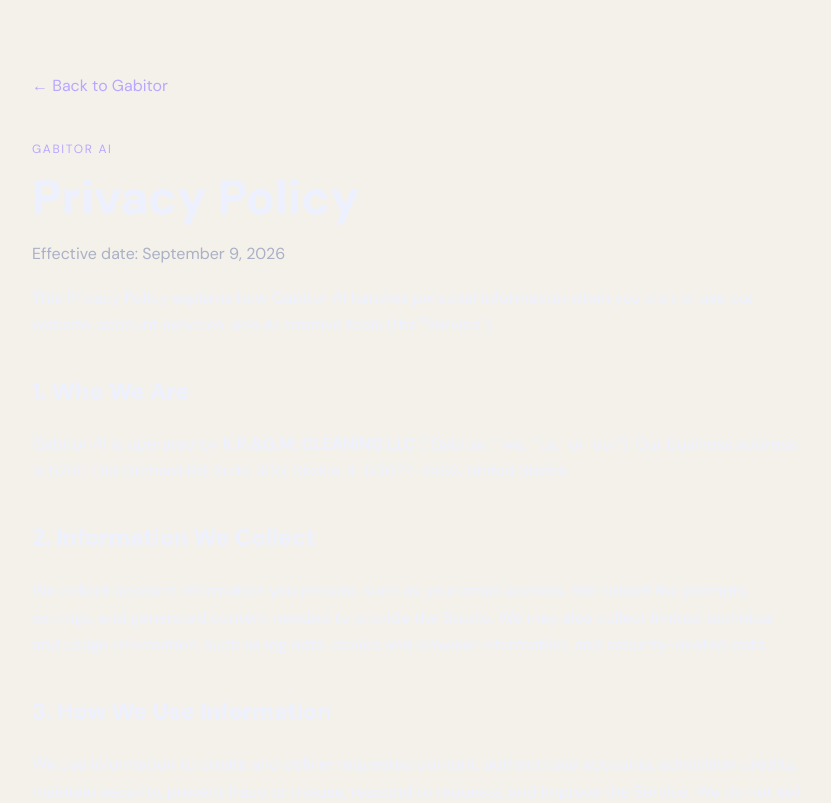
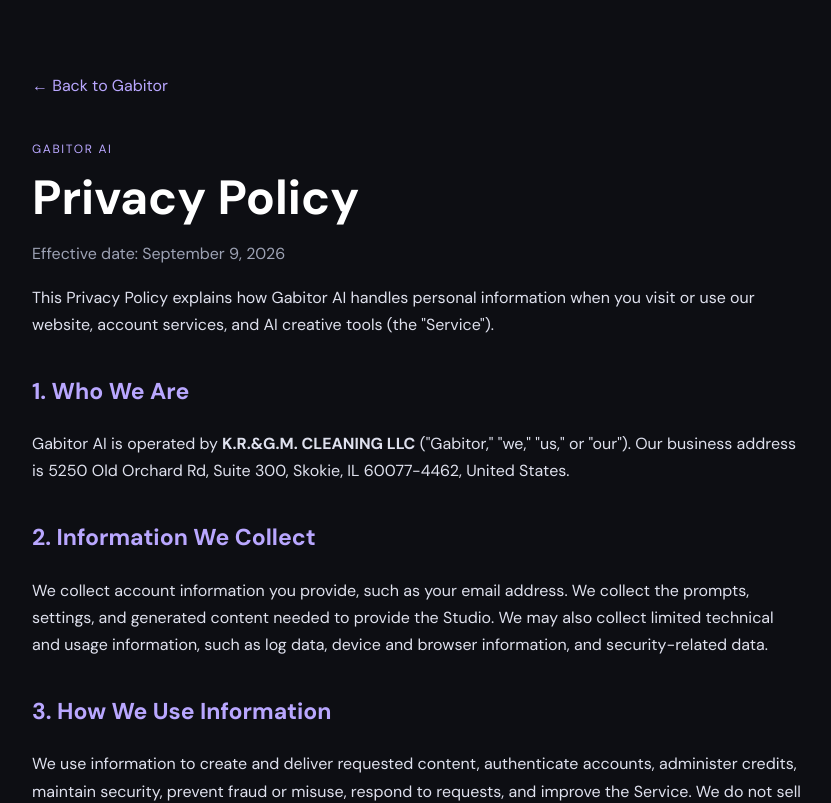
Before and after one commit to Gabitor-code/ai-image-studio, a Next.js app: page /privacy in a window 1280 px wide. Shown: the top 803 px of the page, without its empty margins (222-1053 px from the left). Built offline with nearby package versions, Linux system fonts and the light colour scheme; a web font is replaced by a local one.

Commit message:
polici 2

```diff
--- a/app/privacy/page.js
+++ b/app/privacy/page.js
@@ -10,5 +10,5 @@ const sections = [
 ];
 
 export default function PrivacyPolicy() {
- return <main style={{maxWidth:820,margin:'0 auto',padding:'72px 24px',color:'#edf0ff',lineHeight:1.7}}><a href="/" style={{color:'#b9a7ff',textDecoration:'none'}}>← Back to Gabitor</a><p style={{letterSpacing:'0.14em',fontSize:12,color:'#b9a7ff',marginTop:40}}>GABITOR AI</p><h1 style={{fontSize:48,lineHeight:1.1,margin:'8px 0 12px'}}>Privacy Policy</h1><p style={{color:'#aab0c5'}}>Effective date: September 9, 2026</p><p>This Privacy Policy explains how Gabitor AI handles personal information when you visit or use our website, account services, and AI creative tools (the "Service").</p>{sections.map(([title,body])=><section key={title} style={{marginTop:34}}><h2 style={{fontSize:23}}>{title}</h2><p>{body}</p></section>)}<p style={{marginTop:48,fontSize:14,color:'#aab0c5'}}>This policy is intended to describe our current practices in plain language. It is not a substitute for individualized legal advice.</p></main>;
+ return <main style={{minHeight:'100vh',background:'#0d0e13',margin:0}}><div style={{maxWidth:820,margin:'0 auto',padding:'72px 24px',color:'#dfe1ee',lineHeight:1.7}}><a href="/" style={{color:'#b9a7ff',textDecoration:'none'}}>← Back to Gabitor</a><p style={{letterSpacing:'0.14em',fontSize:12,color:'#b9a7ff',marginTop:40}}>GABITOR AI</p><h1 style={{fontSize:48,lineHeight:1.1,margin:'8px 0 12px',color:'#fff'}}>Privacy Policy</h1><p style={{color:'#9da2b4'}}>Effective date: September 9, 2026</p><p>This Privacy Policy explains how Gabitor AI handles personal information when you visit or use our website, account services, and AI creative tools (the "Service").</p>{sections.map(([title,body])=><section key={title} style={{marginTop:34}}><h2 style={{fontSize:23,color:'#b9a7ff'}}>{title}</h2><p>{body}</p></section>)}<p style={{marginTop:48,fontSize:14,color:'#9da2b4'}}>This policy is intended to describe our current practices in plain language. It is not a substitute for individualized legal advice.</p></div></main>;
 }
--- a/app/terms/page.js
+++ b/app/terms/page.js
@@ -12,5 +12,5 @@ const sections = [
 ];
 
 export default function TermsOfService() {
-  return <main style={{maxWidth:820,margin:'0 auto',padding:'72px 24px',color:'#edf0ff',lineHeight:1.7}}><a href="/" style={{color:'#b9a7ff',textDecoration:'none'}}>← Back to Gabitor</a><p style={{letterSpacing:'0.14em',fontSize:12,color:'#b9a7ff',marginTop:40}}>GABITOR AI</p><h1 style={{fontSize:48,lineHeight:1.1,margin:'8px 0 12px'}}>Terms of Service</h1><p style={{color:'#aab0c5'}}>Effective date: September 9, 2026</p><p>Please read these Terms carefully before using Gabitor AI.</p>{sections.map(([title,body])=><section key={title} style={{marginTop:34}}><h2 style={{fontSize:23}}>{title}</h2><p>{body}</p></section>)}<p style={{marginTop:48,fontSize:14,color:'#aab0c5'}}>These Terms are a starting point for the current Service. Have a qualified U.S. attorney review them before a commercial launch.</p></main>;
+  return <main style={{minHeight:'100vh',background:'#0d0e13',margin:0}}><div style={{maxWidth:820,margin:'0 auto',padding:'72px 24px',color:'#dfe1ee',lineHeight:1.7}}><a href="/" style={{color:'#b9a7ff',textDecoration:'none'}}>← Back to Gabitor</a><p style={{letterSpacing:'0.14em',fontSize:12,color:'#b9a7ff',marginTop:40}}>GABITOR AI</p><h1 style={{fontSize:48,lineHeight:1.1,margin:'8px 0 12px',color:'#fff'}}>Terms of Service</h1><p style={{color:'#9da2b4'}}>Effective date: September 9, 2026</p><p>Please read these Terms carefully before using Gabitor AI.</p>{sections.map(([title,body])=><section key={title} style={{marginTop:34}}><h2 style={{fontSize:23,color:'#b9a7ff'}}>{title}</h2><p>{body}</p></section>)}<p style={{marginTop:48,fontSize:14,color:'#9da2b4'}}>These Terms are a starting point for the current Service. Have a qualified U.S. attorney review them before a commercial launch.</p></div></main>;
 }
```
